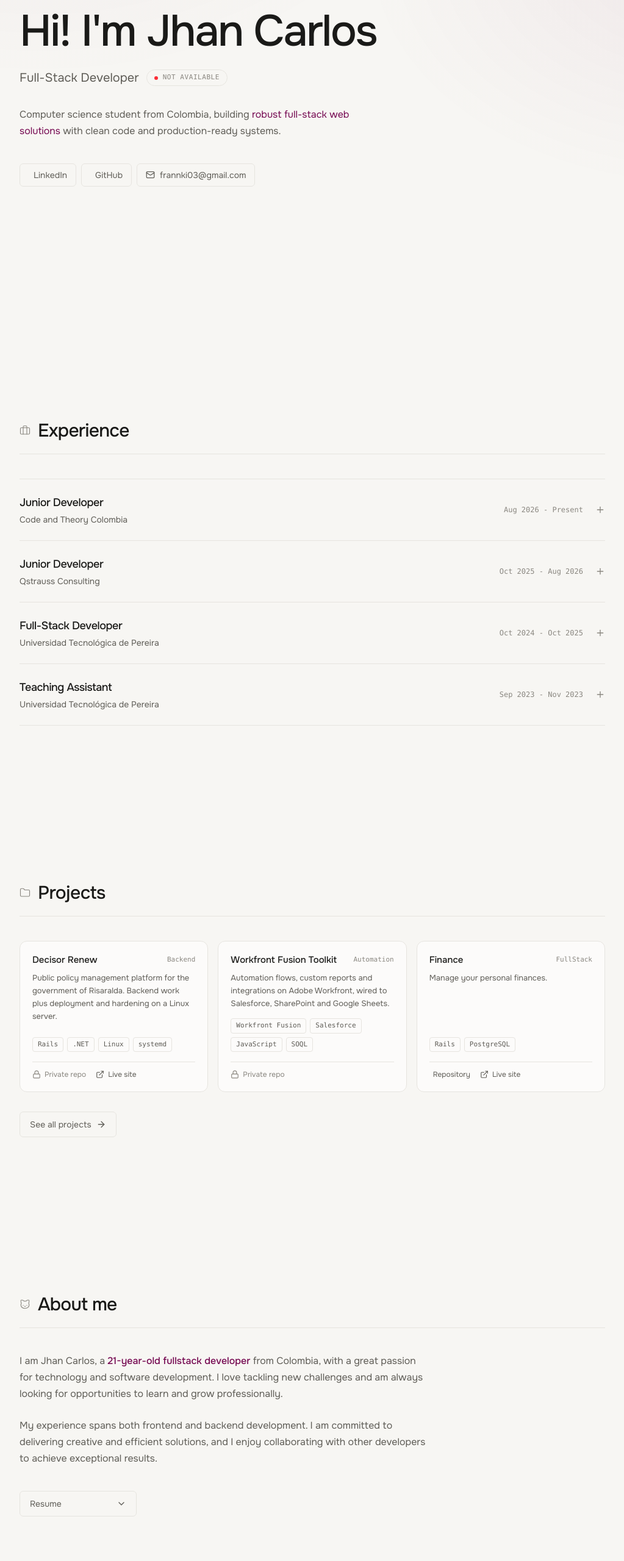
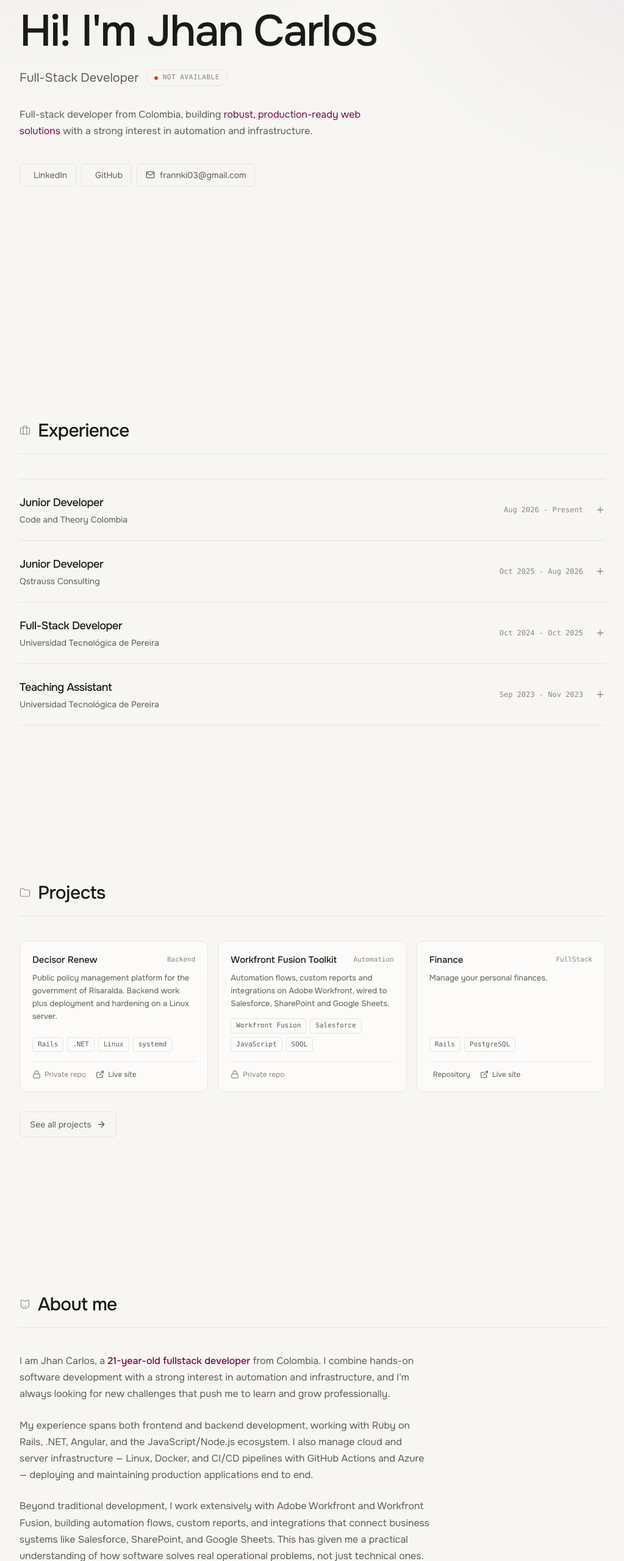
Before and after one commit to FrankiNarvaez/my-page-astro, an Astro site: page / in a window 1280 px wide. Shown: the part 240-2800 px from the top of the page at 61% size, without its empty margins (128-1151 px from the left). Built offline with nearby package versions, Linux system fonts and the light colour scheme; Astro itself is replaced by a stand-in of ours; some icons are missing.

Commit message:
update info

```diff
--- a/src/sections/About.astro
+++ b/src/sections/About.astro
@@ -23,10 +23,16 @@ const resumes = [
 
   <div class='flex max-w-2xl flex-col gap-6' data-reveal>
     <p class='text-base leading-[1.7] text-ink-muted'>
-      I am Jhan Carlos, a <span class="font-medium text-accent">{age}-year-old fullstack developer</span> from Colombia, with a great passion for technology and software development. I love tackling new challenges and am always looking for opportunities to learn and grow professionally.
+      I am Jhan Carlos, a <span class="font-medium text-accent">{age}-year-old fullstack developer</span> from Colombia. I combine hands-on software development with a strong interest in automation and infrastructure, and I'm always looking for new challenges that push me to learn and grow professionally.
     </p>
     <p class='text-base leading-[1.7] text-ink-muted'>
-      My experience spans both frontend and backend development. I am committed to delivering creative and efficient solutions, and I enjoy collaborating with other developers to achieve exceptional results.
+      My experience spans both frontend and backend development, working with Ruby on Rails, .NET, Angular, and the JavaScript/Node.js ecosystem. I also manage cloud and server infrastructure — Linux, Docker, and CI/CD pipelines with GitHub Actions and Azure — deploying and maintaining production applications end to end.
+    </p>
+    <p class='text-base leading-[1.7] text-ink-muted'>
+      Beyond traditional development, I work extensively with Adobe Workfront and Workfront Fusion, building automation flows, custom reports, and integrations that connect business systems like Salesforce, SharePoint, and Google Sheets. This has given me a practical understanding of how software solves real operational problems, not just technical ones.
+    </p>
+    <p class='text-base leading-[1.7] text-ink-muted'>
+      I am committed to delivering creative and efficient solutions, and I enjoy collaborating with other developers to achieve exceptional results.
     </p>
   </div>
 
--- a/src/sections/Home.astro
+++ b/src/sections/Home.astro
@@ -38,7 +38,7 @@ const socialMedias = [
   </div>
 
   <p class="mt-8 max-w-xl text-base leading-[1.7] text-ink-muted" data-reveal style="--index: 2">
-    Computer science student from Colombia, building <span class="text-accent">robust full-stack web solutions</span> with clean code and production-ready systems.
+    Full-stack developer from Colombia, building <span class="text-accent">robust, production-ready web solutions</span> with a strong interest in automation and infrastructure.
   </p>
 
   <div class="mt-10 flex flex-wrap gap-2" data-reveal style="--index: 3">
```
